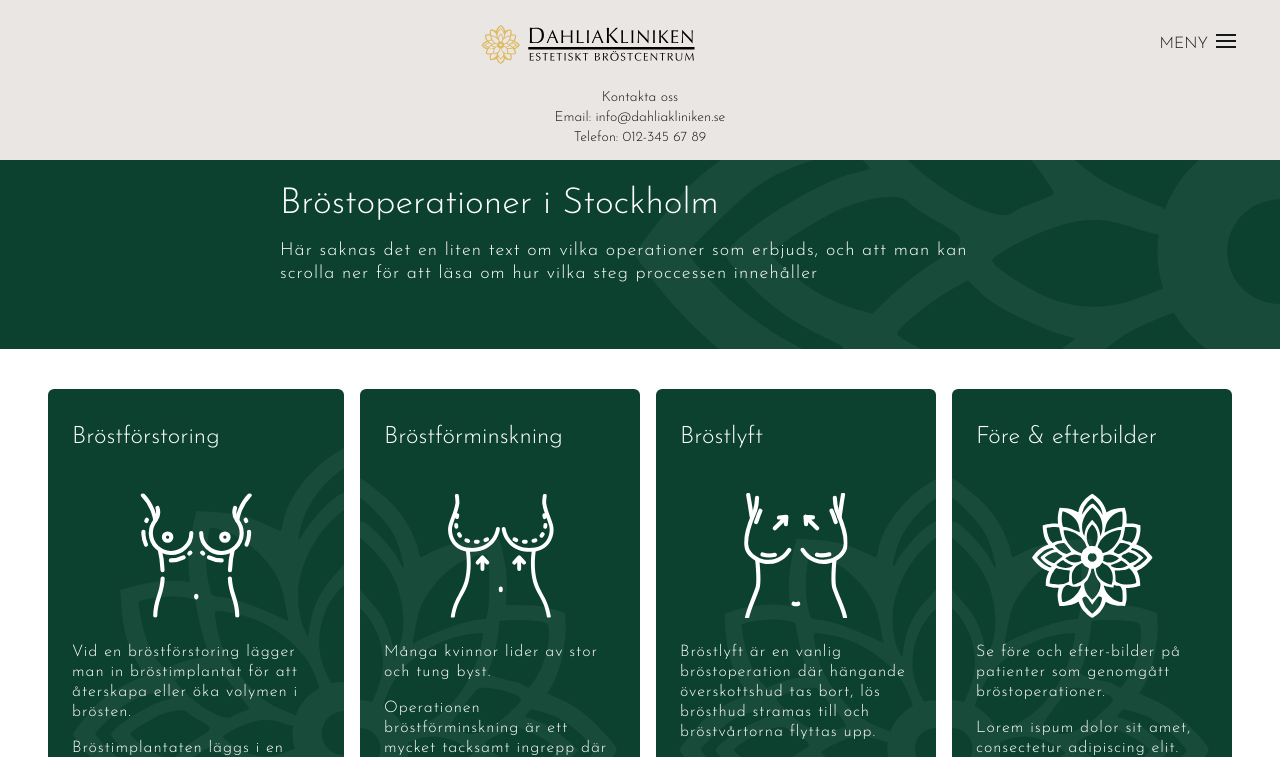
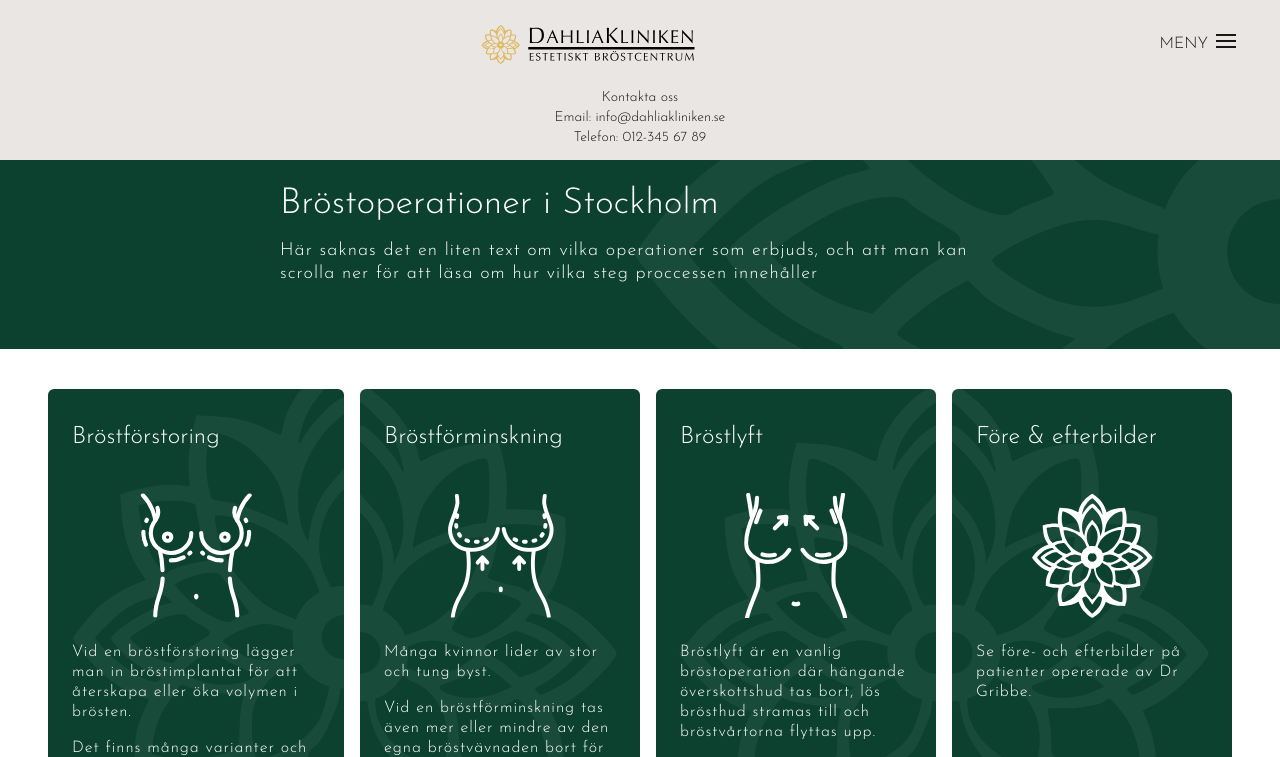
Before and after one commit to dahliakliniken/drgribbe, a Next.js app: page /brostoperationer in a window 1280 px wide. Shown: the top 757 px of the page. Built offline with nearby package versions, Linux system fonts and the light colour scheme; a web font is replaced by a local one.

Commit message:
removed p2 on alltreatmentsbox

```diff
--- a/src/data/breastOperationsTreatmentsData.ts
+++ b/src/data/breastOperationsTreatmentsData.ts
@@ -12,7 +12,7 @@ export const breastOperationsTreatmentsData = [
     image: Enlargement,
     paragraphs: [
       'treatmentBox.treatments.breastEnlargement.paragraph1',
-      'treatmentBox.treatments.breastEnlargement.paragraph2',
+      // 'treatmentBox.treatments.breastEnlargement.paragraph2',
       'treatmentBox.treatments.breastEnlargement.paragraph3'
     ],
     ariaLabel: 'treatmentBox.treatments.breastEnlargement.ariaLabel',
@@ -26,7 +26,7 @@ export const breastOperationsTreatmentsData = [
     image: Reduction,
     paragraphs: [
       'treatmentBox.treatments.breastReduction.paragraph1',
-      'treatmentBox.treatments.breastReduction.paragraph2',
+      // 'treatmentBox.treatments.breastReduction.paragraph2',
       'treatmentBox.treatments.breastReduction.paragraph3'
     ],
     ariaLabel: 'treatmentBox.treatments.breastReduction.ariaLabel',
@@ -40,7 +40,7 @@ export const breastOperationsTreatmentsData = [
     image: Lift,
     paragraphs: [
       'treatmentBox.treatments.breastLift.paragraph1',
-      'treatmentBox.treatments.breastLift.paragraph2',
+      // 'treatmentBox.treatments.breastLift.paragraph2',
       'treatmentBox.treatments.breastLift.paragraph3'
     ],
     ariaLabel: 'treatmentBox.treatments.breastLift.ariaLabel',
@@ -53,8 +53,8 @@ export const breastOperationsTreatmentsData = [
     title: 'treatmentBox.treatments.beforeAndAfter.title',
     image: MuscleRelaxation,
     paragraphs: [
-      'treatmentBox.treatments.beforeAndAfter.paragraph1',
-      'treatmentBox.treatments.beforeAndAfter.paragraph2'
+      'treatmentBox.treatments.beforeAndAfter.paragraph1'
+      // 'treatmentBox.treatments.beforeAndAfter.paragraph2'
     ],
     ariaLabel: 'treatmentBox.treatments.beforeAndAfter.ariaLabel',
     linkHref: '/brostoperationer/fore-och-efter',
```
Also changed, not shown: src/messages/sv.json.
